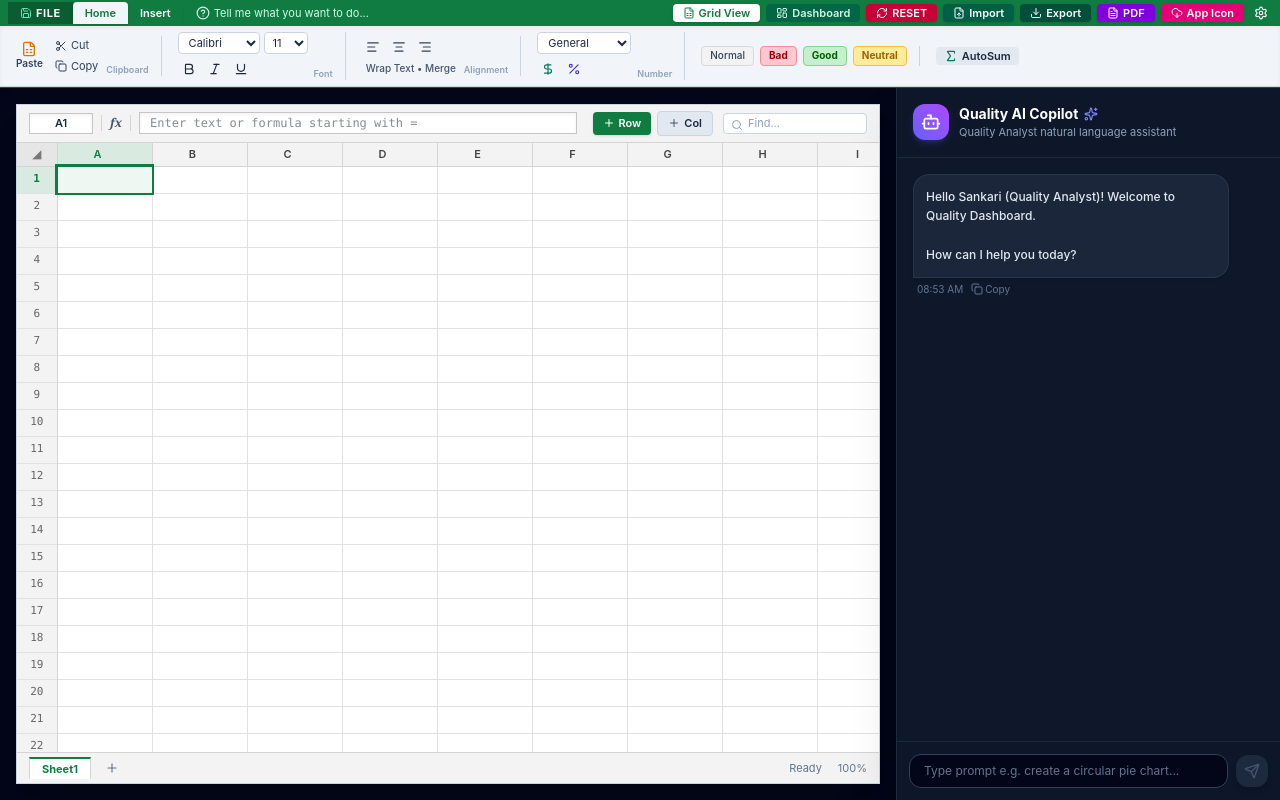
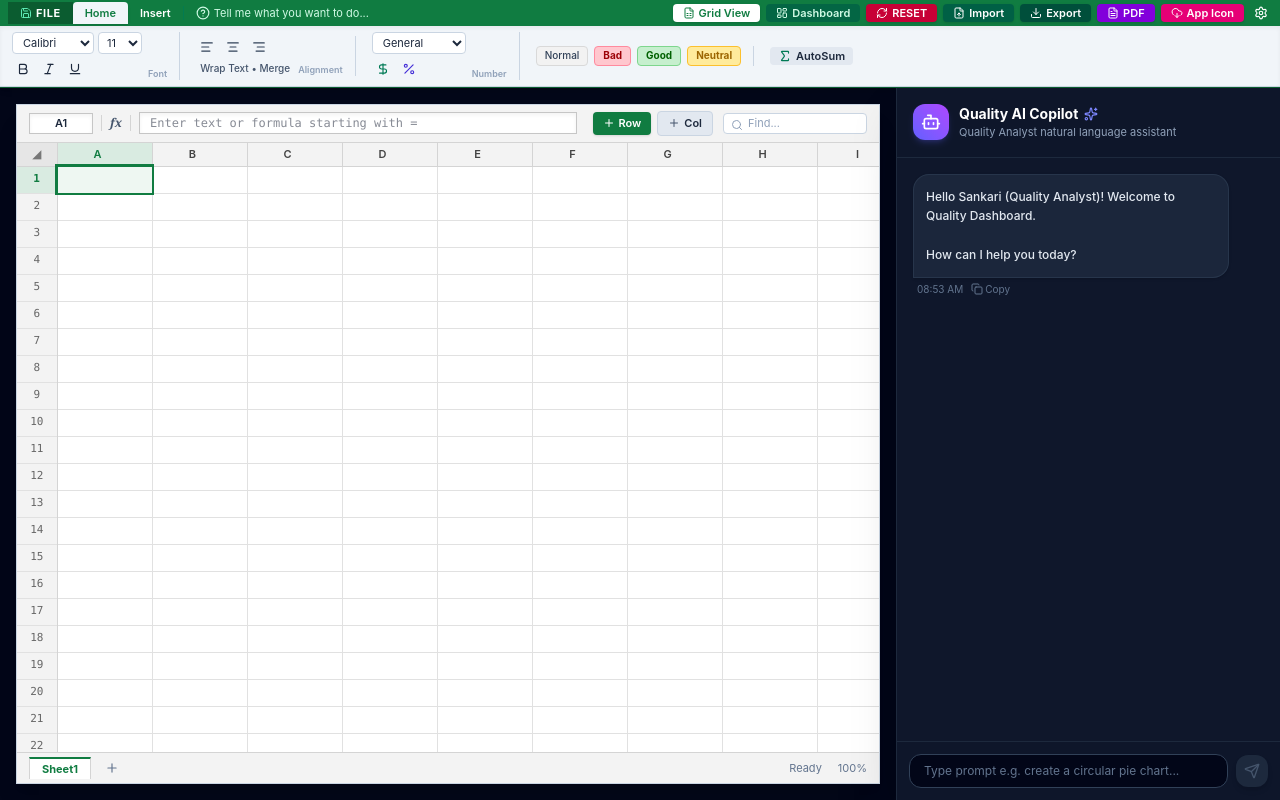
Before and after one commit to BalajeP/ExcelSpreadsheet_with_AI-Prompt, a React (Vite) app: page / in a window 1280 px wide. Built offline with nearby package versions, Linux system fonts and the light colour scheme.

Commit message:
Remove Paste, Cut, Copy options from Home ribbon toolbar

```diff
--- a/src/components/HeaderToolbar.tsx
+++ b/src/components/HeaderToolbar.tsx
@@ -14,8 +14,6 @@ import {
   AlignLeft,
   AlignCenter,
   AlignRight,
-  Scissors,
-  Copy,
   DollarSign,
   Percent,
   Sigma,
@@ -275,23 +273,6 @@ export const HeaderToolbar: React.FC<HeaderToolbarProps> = ({
       {activeMenu === 'Home' ? (
         /* --- HOME RIBBON TOOLBAR --- */
         <div className="bg-slate-100 text-slate-800 px-3 py-1.5 flex flex-wrap items-center gap-4 text-xs border-b border-slate-300 shadow-inner overflow-x-auto scrollbar-none select-none">
-          {/* Clipboard Group */}
-          <div className="flex items-center gap-1.5 border-r border-slate-300 pr-3">
-            <button className="flex flex-col items-center p-1 hover:bg-slate-200 rounded text-slate-700" title="Paste">
-              <FileSpreadsheet className="w-4 h-4 text-amber-600" />
-              <span className="text-[10px] font-semibold">Paste</span>
-            </button>
-            <div className="flex flex-col gap-0.5">
-              <button className="p-0.5 hover:bg-slate-200 rounded text-slate-700 flex items-center gap-1 text-[11px]" title="Cut">
-                <Scissors className="w-3 h-3" /> Cut
-              </button>
-              <button className="p-0.5 hover:bg-slate-200 rounded text-slate-700 flex items-center gap-1 text-[11px]" title="Copy">
-                <Copy className="w-3 h-3" /> Copy
-              </button>
-            </div>
-            <span className="text-[9px] text-slate-400 font-semibold self-end">Clipboard</span>
-          </div>
-
           {/* Font Group */}
           <div className="flex items-center gap-1.5 border-r border-slate-300 pr-3">
             <div className="flex flex-col gap-1">
```
